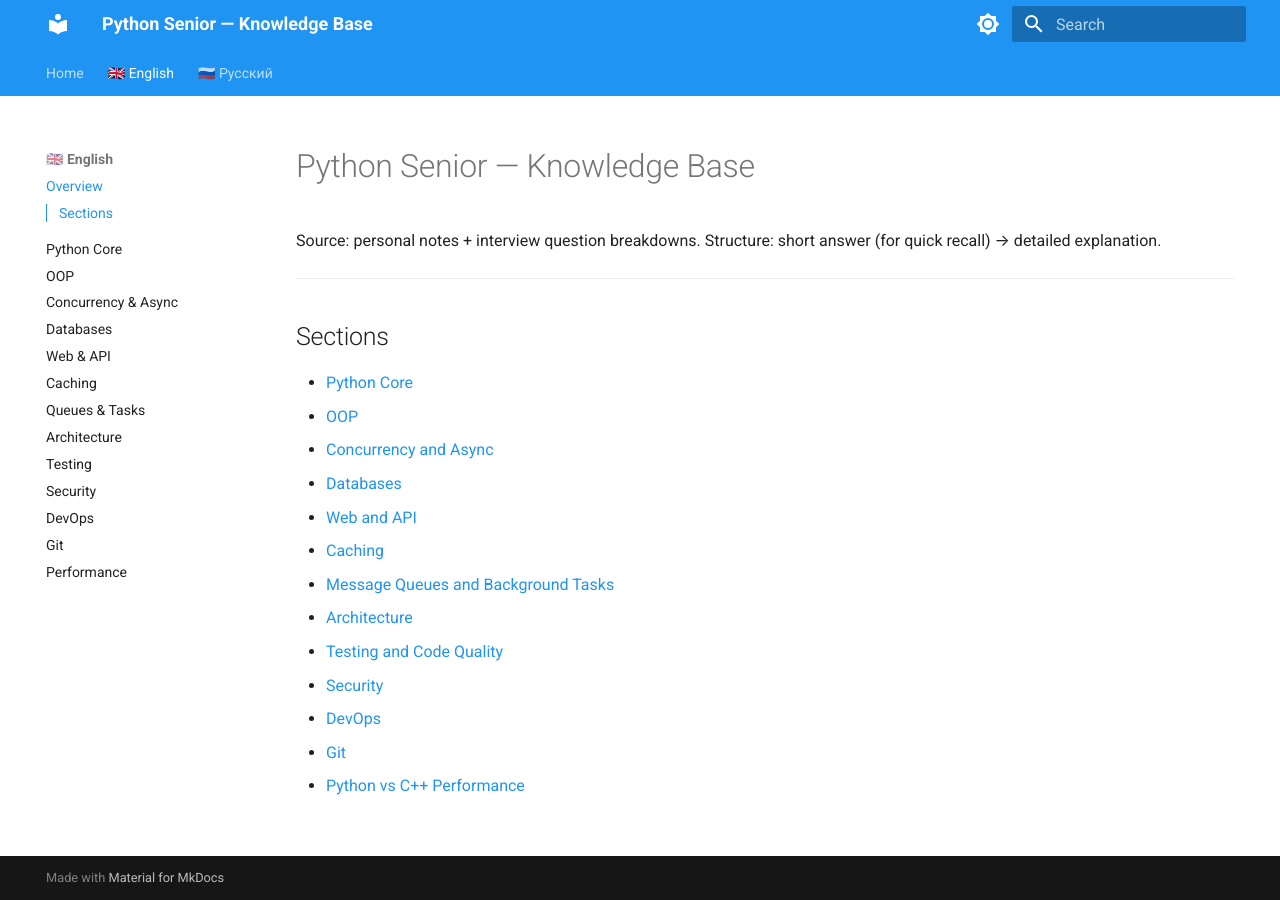
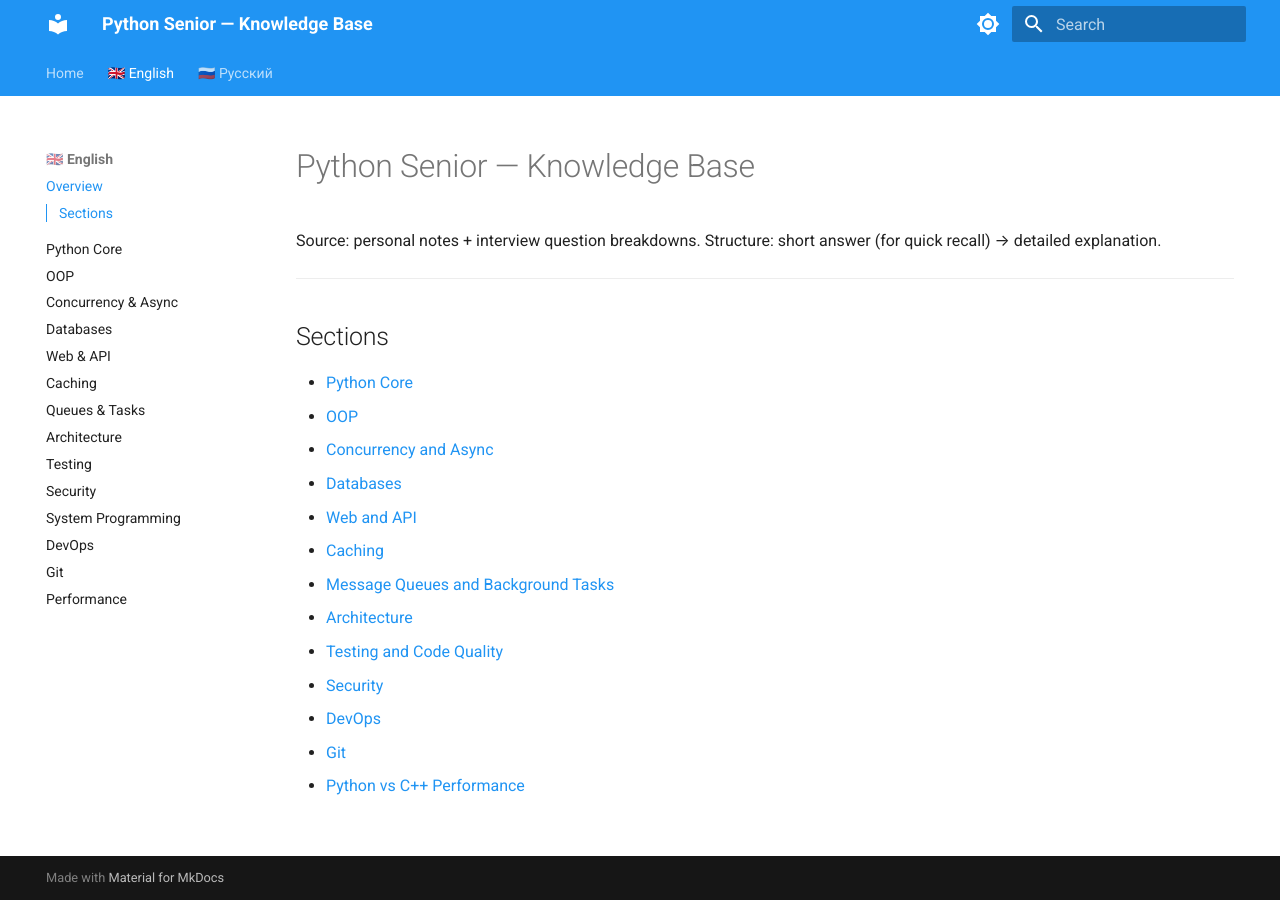
Before and after one commit to spiritEcosse/senior-kb, an MkDocs documentation site: the page built from docs/en/index.md, in a window 1280 px wide. Built offline with MkDocs 1.6.1 and Material for MkDocs 9.7.7, drawn with Linux system fonts in a browser that asks for light colours.

Commit message:
update: mkdocs.yml

```diff
--- a/mkdocs.yml
+++ b/mkdocs.yml
@@ -58,6 +58,7 @@ nav:
     - Architecture: en/architecture.md
     - Testing: en/testing.md
     - Security: en/security.md
+    - System Programming: en/system.md
     - DevOps: en/devops.md
     - Git: en/git.md
     - Performance: en/performance.md
@@ -73,6 +74,7 @@ nav:
     - Архитектура: architecture.md
     - Тестирование: testing.md
     - Безопасность: security.md
+    - Системное программирование: system.md
     - DevOps: devops.md
     - Git: git.md
     - Производительность: performance.md
```
